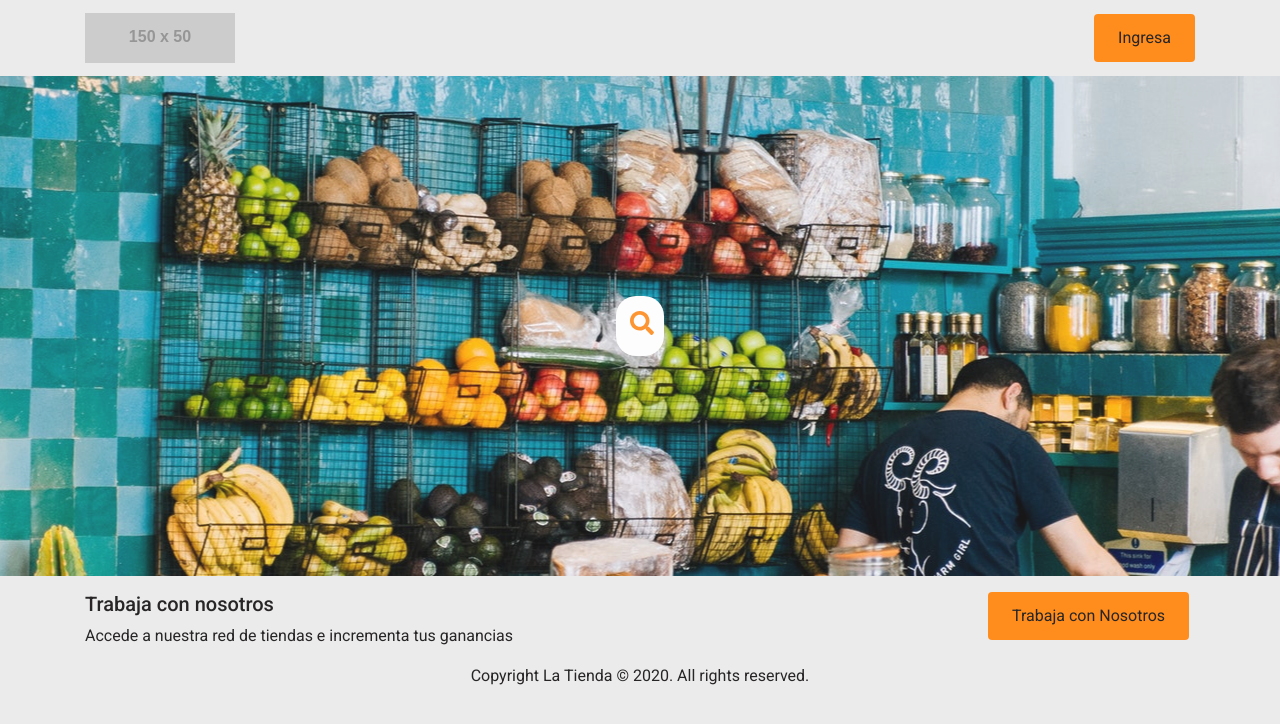
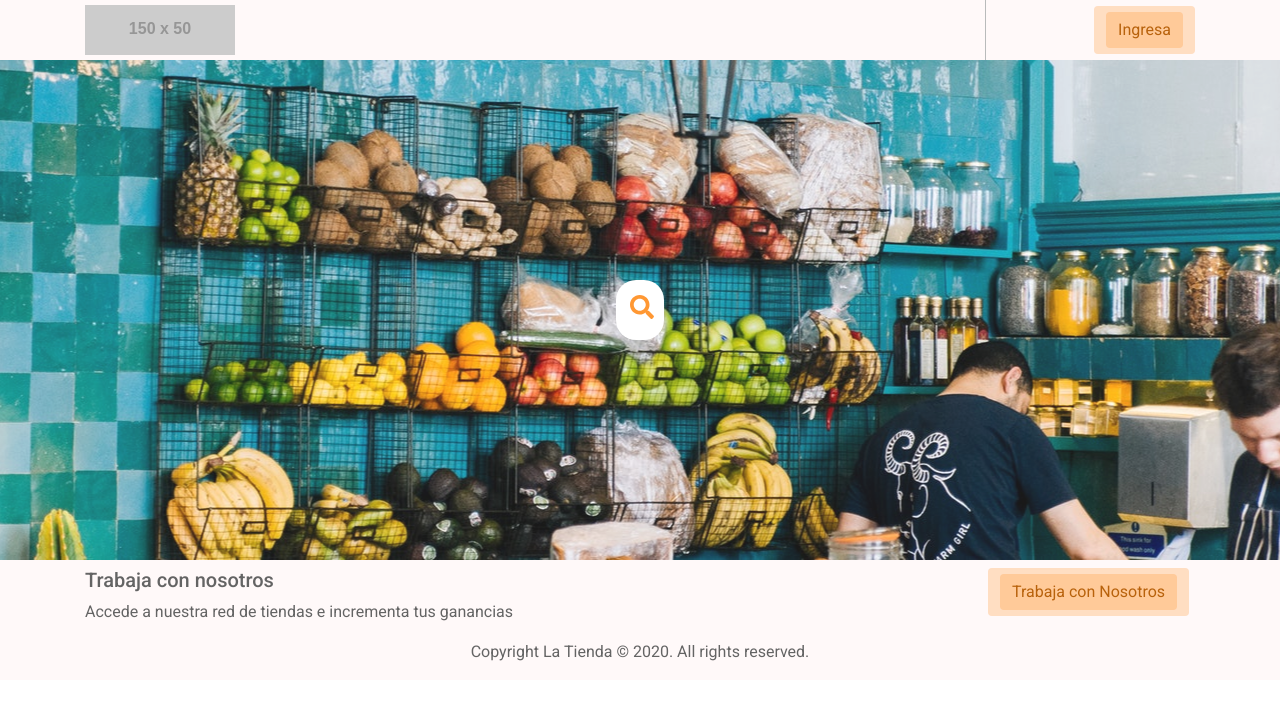
Before and after one commit to angelopez10/La-Tienda, a React (Create React App) app: page / in a window 1280 px wide. Shown: the top 724 px of the page. Built offline with nearby package versions, Linux system fonts and the light colour scheme.

Commit message:
'CssHome'

```diff
--- a/src/js/Components/Home_principal/FooterHome.js
+++ b/src/js/Components/Home_principal/FooterHome.js
@@ -14,9 +14,9 @@ export default function FooterHome() {
 
   return (
     <div>
-      <footer id="footer">
+      <footer id="footer" className='bg-color'>
         <div className="main-footer widgets-dark typo-light">
-          <div className="container pt-3">
+          <div className="container pt-2">
             <div className="row">
               <div className="col-xs-12 col-sm-6 col-lg-6 ">
                 <div className="widget no-box">
@@ -43,7 +43,7 @@ export default function FooterHome() {
         <div className="footer-copyright">
           <div className="container">
             <div className="row">
-              <div className="col-md-12 text-center">
+              <div className="col-md-12 text-center my-0">
                 <p>Copyright La Tienda © 2020. All rights reserved.</p>
               </div>
             </div>
--- a/src/js/Components/Home_principal/NavbarHome.js
+++ b/src/js/Components/Home_principal/NavbarHome.js
@@ -9,13 +9,13 @@ export default function NavbarHome() {
 
   return (
     <div>
-      <nav class="navbar navbar-expand-lg static-top">
+      <nav class="navbar navbar-expand-lg static-top py-0 bg-color">
         <div class='container'>
-          <Link class="navbar-brand text-link" href="#">
+          <Link class="navbar-brand text-link logo" href="#">
             <img src="http://placehold.it/150x50?text=Logo" alt="" />
           </Link>
           <button
-            class="navbar-toggler"
+            className="navbar-toggler "
             type="button"
             data-toggle="collapse"
             data-target="#navbarResponsive"
@@ -25,7 +25,7 @@ export default function NavbarHome() {
           >
             <span class="navbar-toggler-icon"></span>
           </button>
-                <ButtonToolbar className='login-button'>
+                <ButtonToolbar className='login-button' >
                   <Button className='login-button' onClick={() => setModalShow(true)}>
                   Ingresa
 		              </Button>
--- a/src/js/Components/Home_principal/main-home.css
+++ b/src/js/Components/Home_principal/main-home.css
@@ -1,7 +1,10 @@
 body {
-  background-color: rgb(235, 235, 235);
-  color: #272525;
+  color: #646464;
   font-family: 'Roboto', sans-serif;
+}
+
+.bg-color {
+  background-color: rgb(255, 249, 249);
 }
 
 .main {
@@ -53,9 +56,11 @@ body {
 }
 
 .login-button {
-  background-color: #ff8d1e;
-  color: #272525;
+  background-color: rgb(255, 141, 30, 0.25);
+  border-left: 1px solid #232424;
+  color: #b8620c;
   border: none;
+
 }
 
 .login-button:hover {
@@ -67,3 +72,9 @@ body {
 .footer-button {
   margin-left: 300px;
 }
+
+.logo {
+  border-right: 1px solid #b9bbbb;
+  padding-right: 750px;
+  cursor: pointer;
+}
```
